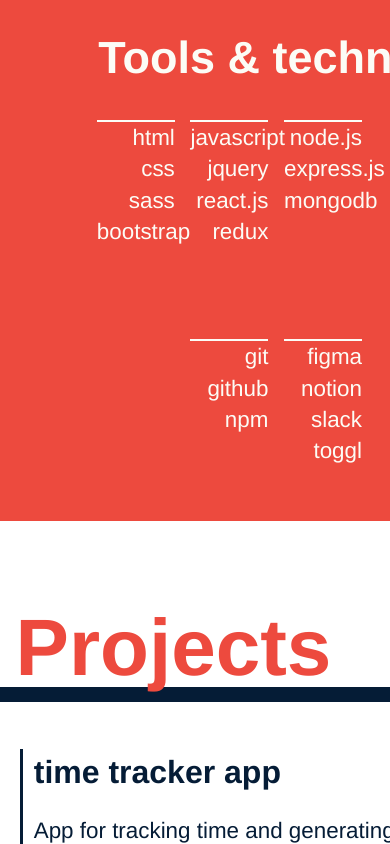
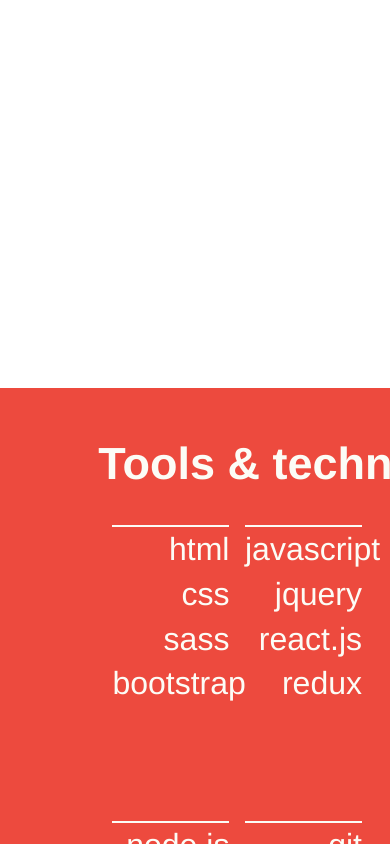
Before and after one commit to anabrd/portfolio, a React (Create React App) app: page / in a window 390 px wide. Shown: the part 1520-2364 px from the top of the page. Built offline with nearby package versions, Linux system fonts and the light colour scheme.

Commit message:
fix mobile stylinh

```diff
--- a/public/index.html
+++ b/public/index.html
@@ -3,7 +3,7 @@
   <head>
     <meta charset="utf-8" />
     <link rel="icon" href="./favicon.ico" />
-    <meta name="viewport" content="width=device-width, initial-scale=1, maximum-scale=1" />
+    <meta name="viewport" content="width=device-width, initial-scale=1" />
     <meta name="theme-color" content="#000000" />
     <meta
       name="Ana Brdar | Web Developer"
--- a/src/components/About.css
+++ b/src/components/About.css
@@ -19,7 +19,6 @@
     position: absolute;
     right: 5vmin;
     top: 7vmin;
-    scroll-snap-align: start;
 }
 
 .tools-wrapper > h4 {
@@ -60,7 +59,7 @@
 @media only screen and (max-width: 1125px) {
 
     #about {
-        height: 150vh;
+        height: 200vh;
     }
 
     .about-wrapper {
@@ -75,7 +74,7 @@
     }
 
     #about p, .tools-wrapper {
-        height: 52vh;
+        height: 100vh;
         box-sizing: content-box;
         width: 100%;
         padding: 50px;
@@ -84,6 +83,7 @@
 
     .tools-wrapper {
         background-color: var(--red);
+        scroll-snap-align: start;
     }
 
     .tools-list-wrapper {
@@ -96,7 +96,8 @@
     }
 
     .tools-list-wrapper ul{
-        width: 20vw;
+        width: 30vw;
+        font-size: 2rem;
     }
 
 }
```
